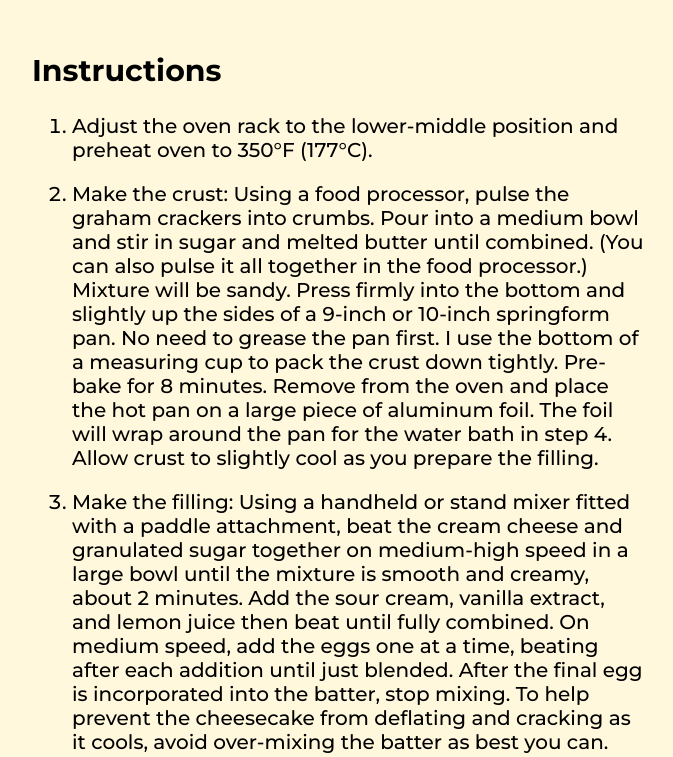
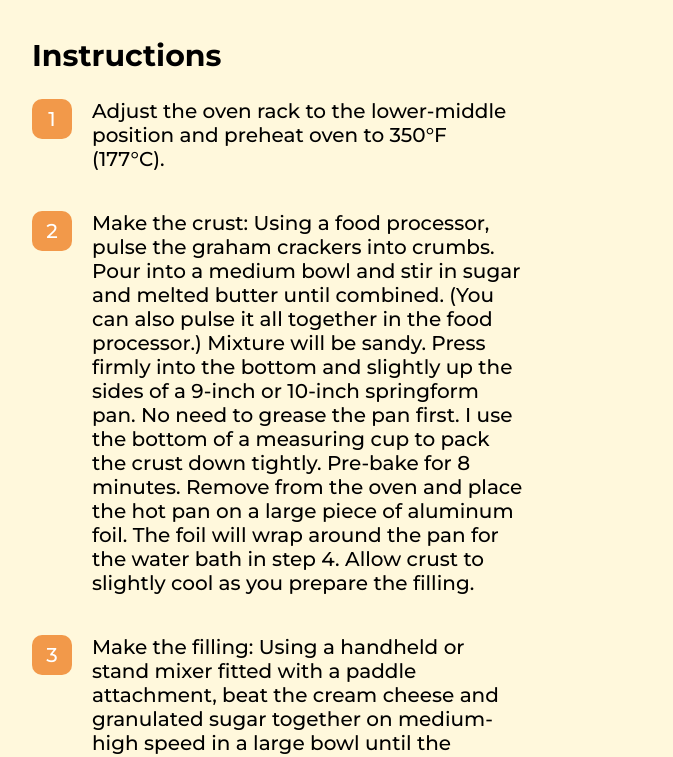
Before and after one commit to rogue-shark/Recipe_Blog, a plain HTML site: page index.html in a window 1280 px wide. Shown: the part 1478-2235 px from the top of the page, without its empty margins (96-769 px from the left). Drawn offline with Linux system fonts and the light colour scheme.

Commit message:
fixed ordered list
added pseudo element -->  li::before

ol: list-style - none, counter-reset - item

li: counter-increment: item

li::before : content - counter(item)

```diff
--- a/index.html
+++ b/index.html
@@ -72,6 +72,7 @@
 
        <section class="section-3 instructions">
         <h2>Instructions</h2>
+        <div>
            <ol>
             <li>
                 <p>Adjust the oven rack to the lower-middle position and preheat oven to 350°F (177°C).</p>
@@ -95,6 +96,7 @@
                 <p>Serve cheesecake with desired toppings. Cover and store leftover cheesecake in the refrigerator for up to 5 days.</p>
             </li>
            </ol>
+        </div>
        </section>
    </main>
 </body>
--- a/style.css
+++ b/style.css
@@ -18,7 +18,7 @@ body{
 
 h1{
     font-family: var(--font-head);
-    font-size: 3rem;
+    font-size: 2.5rem;
     line-height: 3.5rem;
 }
 
@@ -29,6 +29,7 @@ h1{
 }
 
 img{
+    margin: 1em 0;
     max-width: 100%;
     box-shadow: 0px 0px 20px var(--bgc-bullet);
 }
@@ -52,6 +53,41 @@ label,p{
 .sidebar{
     display: none;
 }
+
+/* ---------------------------Instructions--------------------------------- */
+.section-3 div{
+    width: 80%;
+    position: relative;
+}
+ol {
+
+    list-style: none;
+    counter-reset: item;
+  }
+  li {
+    counter-increment: item;
+    margin: 0 0 2em 1em;
+  }
+  li:before {
+    margin-right: 3em;
+    content: counter(item);
+    background: var(--bgc-bullet);
+    border-radius: 100%;
+    color: white;
+    width: 2em;
+    height: 2em;
+    border-radius: 10px;
+    position: absolute;
+    left: 0;
+    display: flex;
+    justify-content: center;
+    align-items: center;
+  }
+
+ p{
+   display: inline;
+
+ }
 
 @media (min-width:700px) {
     body{
```
